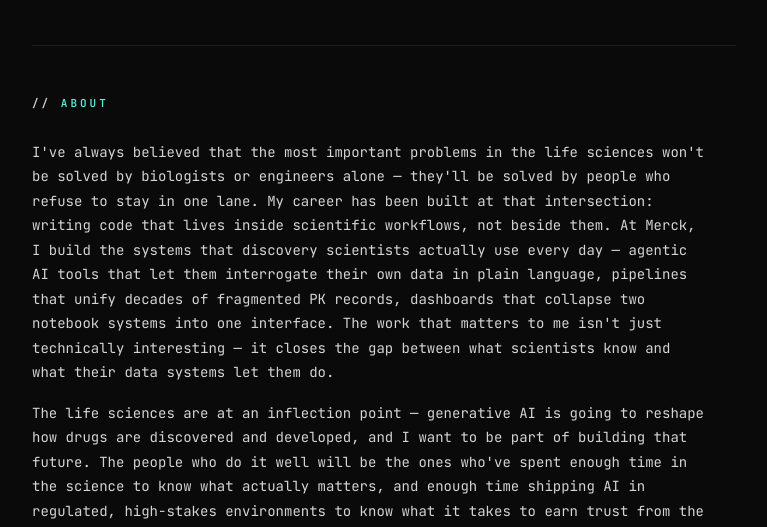
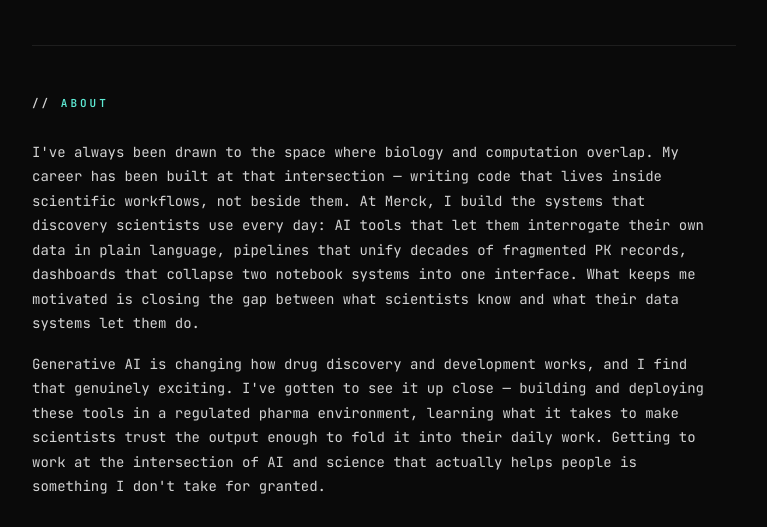
Before and after one commit to MichaelAlgarra/michaelalgarra.github.io, a plain HTML site: page index.html in a window 1280 px wide. Shown: the part 267-794 px from the top of the page, without its empty margins (256-1023 px from the left). Drawn offline with Linux system fonts and the light colour scheme.

Commit message:
Add files via upload

```diff
--- a/index.html
+++ b/index.html
@@ -400,8 +400,8 @@
   <section id="about">
     <h2>About</h2>
     <div class="about-text">
-      <p>I've always believed that the most important problems in the life sciences won't be solved by biologists or engineers alone — they'll be solved by people who refuse to stay in one lane. My career has been built at that intersection: writing code that lives inside scientific workflows, not beside them. At Merck, I build the systems that discovery scientists actually use every day — agentic AI tools that let them interrogate their own data in plain language, pipelines that unify decades of fragmented PK records, dashboards that collapse two notebook systems into one interface. The work that matters to me isn't just technically interesting — it closes the gap between what scientists know and what their data systems let them do.</p>
-      <p>The life sciences are at an inflection point — generative AI is going to reshape how drugs are discovered and developed, and I want to be part of building that future. The people who do it well will be the ones who've spent enough time in the science to know what actually matters, and enough time shipping AI in regulated, high-stakes environments to know what it takes to earn trust from the scientists using it.</p>
+      <p>I've always been drawn to the space where biology and computation overlap. My career has been built at that intersection — writing code that lives inside scientific workflows, not beside them. At Merck, I build the systems that discovery scientists use every day: AI tools that let them interrogate their own data in plain language, pipelines that unify decades of fragmented PK records, dashboards that collapse two notebook systems into one interface. What keeps me motivated is closing the gap between what scientists know and what their data systems let them do.</p>
+      <p>Generative AI is changing how drug discovery and development works, and I find that genuinely exciting. I've gotten to see it up close — building and deploying these tools in a regulated pharma environment, learning what it takes to make scientists trust the output enough to fold it into their daily work. Getting to work at the intersection of AI and science that actually helps people is something I don't take for granted.</p>
     </div>
   </section>
 
```
